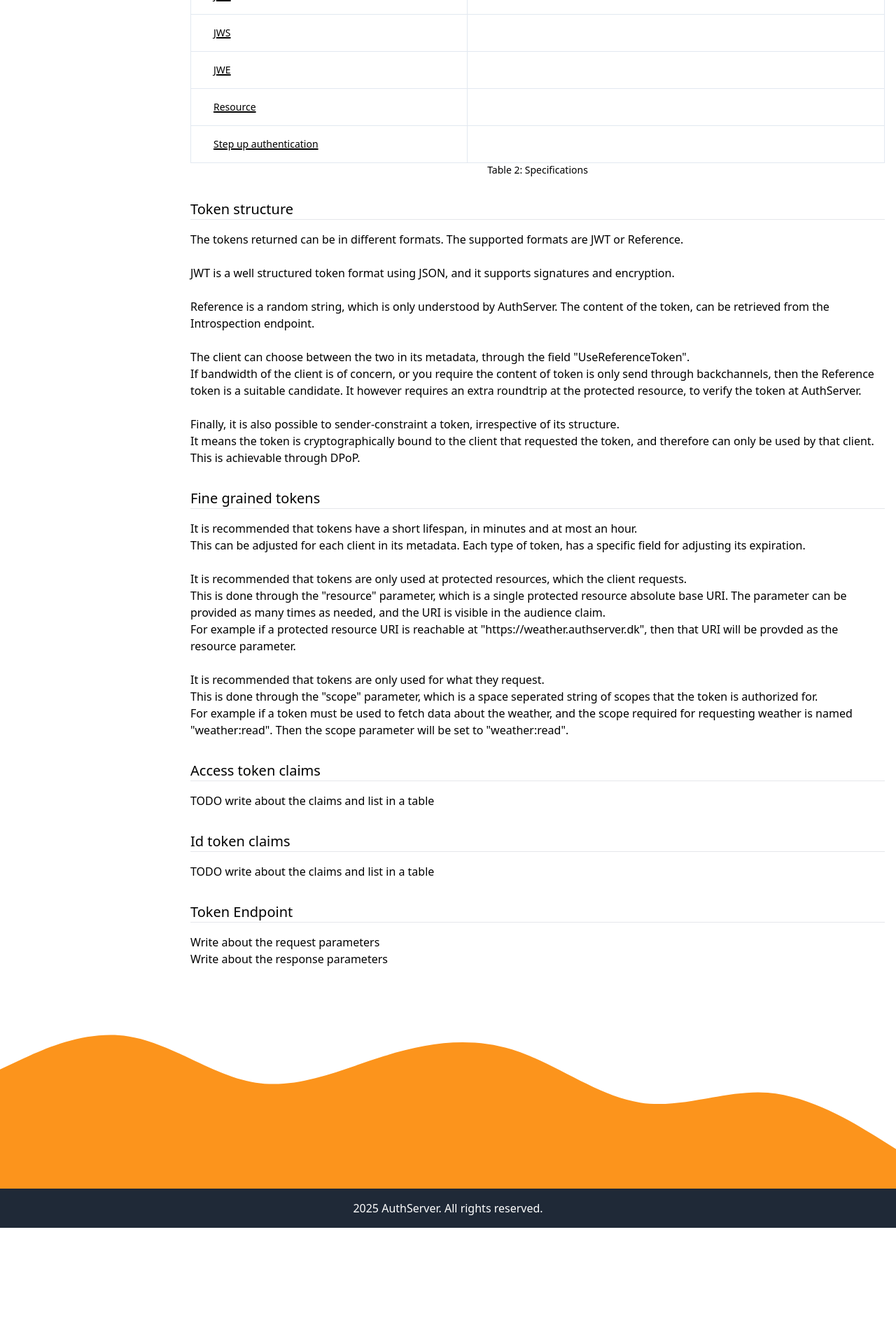
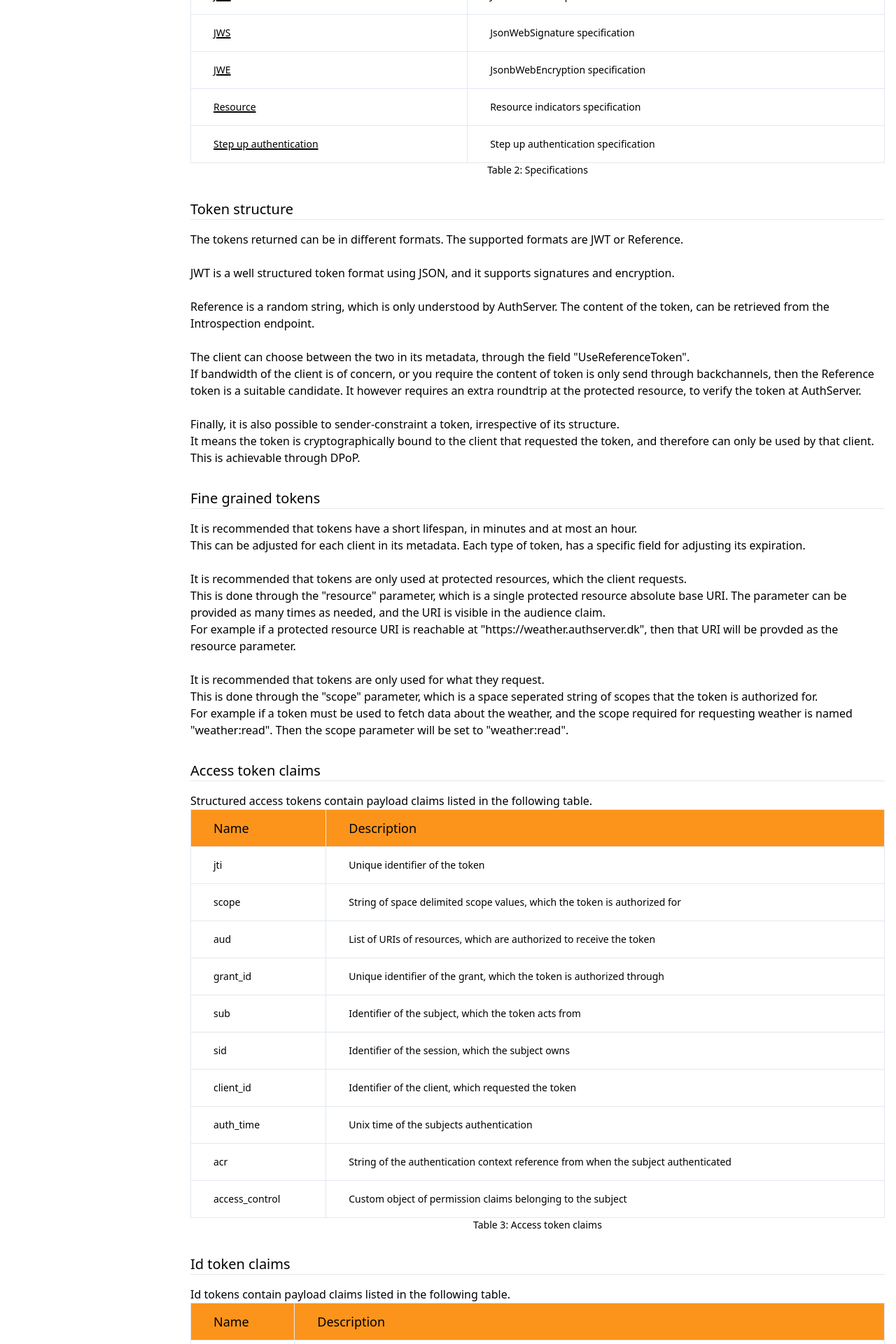
Before and after one commit to jokk-itu/authserver-framework, a SvelteKit app in the folder doc/: page /developer/token in a window 1280 px wide. Shown: the part 780-2700 px from the top of the page at 70% size. Before the commit the page ends 2534 px from the top, so only its background shows below. Built offline with nearby package versions, Linux system fonts and the light colour scheme.

Commit message:
add: token endpoint page

```diff
--- a/doc/src/routes/developer/token/+page.svelte
+++ b/doc/src/routes/developer/token/+page.svelte
@@ -1,4 +1,5 @@
 <script lang="ts">
+    import CodeBlock from "../../../components/CodeBlock.svelte";
     import PageTitle from "../../../components/PageTitle.svelte";
     import Section from "../../../components/Section.svelte";
     import Table from "../../../components/Table.svelte";
@@ -15,11 +16,63 @@
     let specificationRows: RowCellDefinition[][] = [
         [ new RowCellDefinition('OAuth2.1', 'https://datatracker.ietf.org/doc/draft-ietf-oauth-v2-1/'), new RowCellDefinition('Core specification for OAuth') ],
         [ new RowCellDefinition('OpenId Connect', 'https://openid.net/specs/openid-connect-core-1_0.html'), new RowCellDefinition('Core specification for OpenId Connect') ],
-        [ new RowCellDefinition('JWT', ''), new RowCellDefinition('') ],
-        [ new RowCellDefinition('JWS', ''), new RowCellDefinition('') ],
-        [ new RowCellDefinition('JWE', ''), new RowCellDefinition('') ],
-        [ new RowCellDefinition('Resource', ''), new RowCellDefinition('') ],
-        [ new RowCellDefinition('Step up authentication', ''), new RowCellDefinition('') ]
+        [ new RowCellDefinition('JWT', 'https://datatracker.ietf.org/doc/html/rfc7519'), new RowCellDefinition('JsonWebToken specification') ],
+        [ new RowCellDefinition('JWS', 'https://datatracker.ietf.org/doc/html/rfc7515'), new RowCellDefinition('JsonWebSignature specification') ],
+        [ new RowCellDefinition('JWE', 'https://datatracker.ietf.org/doc/html/rfc7516'), new RowCellDefinition('JsonbWebEncryption specification') ],
+        [ new RowCellDefinition('Resource', 'https://datatracker.ietf.org/doc/html/rfc8707/'), new RowCellDefinition('Resource indicators specification') ],
+        [ new RowCellDefinition('Step up authentication', 'https://datatracker.ietf.org/doc/html/rfc9470/'), new RowCellDefinition('Step up authentication specification') ]
+    ];
+
+    let accessTokenHeaders: string[] = ["Name", "Description"];
+    let accessTokenRows: RowCellDefinition[][] = [
+        [ new RowCellDefinition("jti"), new RowCellDefinition("Unique identifier of the token") ],
+        [ new RowCellDefinition("scope"), new RowCellDefinition("String of space delimited scope values, which the token is authorized for") ],
+        [ new RowCellDefinition("aud"), new RowCellDefinition("List of URIs of resources, which are authorized to receive the token") ],
+        [ new RowCellDefinition("grant_id"), new RowCellDefinition("Unique identifier of the grant, which the token is authorized through") ],
+        [ new RowCellDefinition("sub"), new RowCellDefinition("Identifier of the subject, which the token acts from") ],
+        [ new RowCellDefinition("sid"), new RowCellDefinition("Identifier of the session, which the subject owns") ],
+        [ new RowCellDefinition("client_id"), new RowCellDefinition("Identifier of the client, which requested the token") ],
+        [ new RowCellDefinition("auth_time"), new RowCellDefinition("Unix time of the subjects authentication") ],
+        [ new RowCellDefinition("acr"), new RowCellDefinition("String of the authentication context reference from when the subject authenticated") ],
+        [ new RowCellDefinition("access_control"), new RowCellDefinition("Custom object of permission claims belonging to the subject") ],
+    ];
+
+    let idTokenHeaders: string[] = ["Name", "Description"];
+    let idTokenRows: RowCellDefinition[][] = [
+        [ new RowCellDefinition("jti"), new RowCellDefinition("Unique identifier of the token") ],
+        [ new RowCellDefinition("nonce"), new RowCellDefinition("Client provided nonce during authorization") ],
+        [ new RowCellDefinition("aud"), new RowCellDefinition("List of URIs of resources, which are authorized to receive the token") ],
+        [ new RowCellDefinition("grant_id"), new RowCellDefinition("Unique identifier of the grant, which the token is authorized through") ],
+        [ new RowCellDefinition("sub"), new RowCellDefinition("Identifier of the subject, which the token acts from") ],
+        [ new RowCellDefinition("sid"), new RowCellDefinition("Identifier of the session, which the subject owns") ],
+        [ new RowCellDefinition("client_id"), new RowCellDefinition("Identifier of the client, which requested the token") ],
+        [ new RowCellDefinition("auth_time"), new RowCellDefinition("Unix time of the subjects authentication") ],
+        [ new RowCellDefinition("acr"), new RowCellDefinition("String of the authentication context reference from when the subject authenticated") ],
+        [ new RowCellDefinition("amr"), new RowCellDefinition("List of strings of the authentication method references from when the subject authenticated") ],
+        [ new RowCellDefinition("azp"), new RowCellDefinition("Identifier of the client, which is the authorized party") ],
+    ];
+
+    let requestHeaders: string[] = ["Name", "Description"];
+    let requestFields: RowCellDefinition[][] = [
+        [ new RowCellDefinition("grant_type"), new RowCellDefinition("The type of grant to authorize for an exchange of a token") ],
+        [ new RowCellDefinition("code"), new RowCellDefinition("The authorization_code grant which is used in the authorization_code grant type") ],
+        [ new RowCellDefinition("code_verifier"), new RowCellDefinition("The value to verify against the code_challenge provided during authorization") ],
+        [ new RowCellDefinition("redirect_uri"), new RowCellDefinition("The redirect_uri provided during authorization") ],
+        [ new RowCellDefinition("refresh_token"), new RowCellDefinition("The refresh_token grant which is used in the refresh_token grant type") ],
+        [ new RowCellDefinition("scope"), new RowCellDefinition("The scope which the token is authorized for") ],
+        [ new RowCellDefinition("resource"), new RowCellDefinition("The resource URIs which the token is authorized to") ]
+    ];
+
+    let responseHeaders: string[] = ["Name", "Description"];
+    let responseFields: RowCellDefinition[][] = [
+        [ new RowCellDefinition("access_token"), new RowCellDefinition("The access token in exchange of the grant") ],
+        [ new RowCellDefinition("refresh_token"), new RowCellDefinition("The refresh token, if the client is authorized for the refresh_token grant_type") ],
+        [ new RowCellDefinition("id_token"), new RowCellDefinition("The id token, if the grant_type is used with openid") ],
+        [ new RowCellDefinition("expires_in"), new RowCellDefinition("Unix time of when the access_token expires") ],
+        [ new RowCellDefinition("scope"), new RowCellDefinition("Space delimitied string of scopes, which the access_token is authorized for") ],
+        [ new RowCellDefinition("grant_id"), new RowCellDefinition("The identifier of the grant, from where the access_token comes from.") ],
+        [ new RowCellDefinition("error"), new RowCellDefinition("The code of the error") ],
+        [ new RowCellDefinition("error_description"), new RowCellDefinition("The description of the error") ]
     ];
 </script>
 
@@ -72,12 +125,46 @@
     </p>
 </Section>
 <Section title="Access token claims">
-    <p>TODO write about the claims and list in a table</p>
+    <p>Structured access tokens contain payload claims listed in the following table.</p>
+    <Table title="Access token claims" tableNumber={3} headers={accessTokenHeaders} rowCellDefinitions={accessTokenRows} />
 </Section>
 <Section title="Id token claims">
-    <p>TODO write about the claims and list in a table</p>
+    <p>Id tokens contain payload claims listed in the following table.</p>
+    <Table title="Id token claims" tableNumber={4} headers={idTokenHeaders} rowCellDefinitions={idTokenRows} />
 </Section>
 <Section title="Token Endpoint">
-    <p>Write about the request parameters</p>
-    <p>Write about the response parameters</p>
+    <p>The token endpoint accepts the POST HTTP method, and the content is application/x-www-form-urlencoded.</p>
+    <p>The endpoint also allows for client authentication, and the parameters are defined in the Client Authentication page.</p>
+    <p>The content differs by which grant_type is provided, a list of all parameters is seen in the following table.</p>
+    <Table title="Token request parameters" tableNumber={5} headers={requestHeaders} rowCellDefinitions={requestFields} />
+    <br>
+    <p>The token endpoint returns HTTP 200 if successful, and 400 if an error occurred.</p>
+    <p>The content is application/json, and a list of all parameters is seen in the following table.</p>
+    <Table title="Token response parameters" tableNumber={6} headers={responseHeaders} rowCellDefinitions={responseFields} />
+    <br>
+    <p>HTTP request examples are provided for each grant type, as each request and response differs depending on the grant type used.</p>
+    <p>However, the error does not differ, and the following request example shows an error scenario.</p>
+    <CodeBlock>
+        {`
+POST /connect/token HTTP/1.1
+Host: idp.authserver.dk
+Content-Type: application/x-www-form-urlencoded
+Authorization: Basic czZCaGRSa3F0MzpnWDFmQmF0M2JW
+
+grant_type=invalid_grant_type
+        `}
+    </CodeBlock>
+    <p>The following HTTP exmaple shows the error response.</p>
+    <CodeBlock>
+        {`
+HTTP/1.1 400 BadRequest
+Content-Type: application/json;charset=UTF-8
+Cache-Control: no-cache, no-store
+
+{
+  "error":"unsupported_grant_type",
+  "error_description":"grant_type is unsupported"
+}
+        `}
+    </CodeBlock>
 </Section>
```
